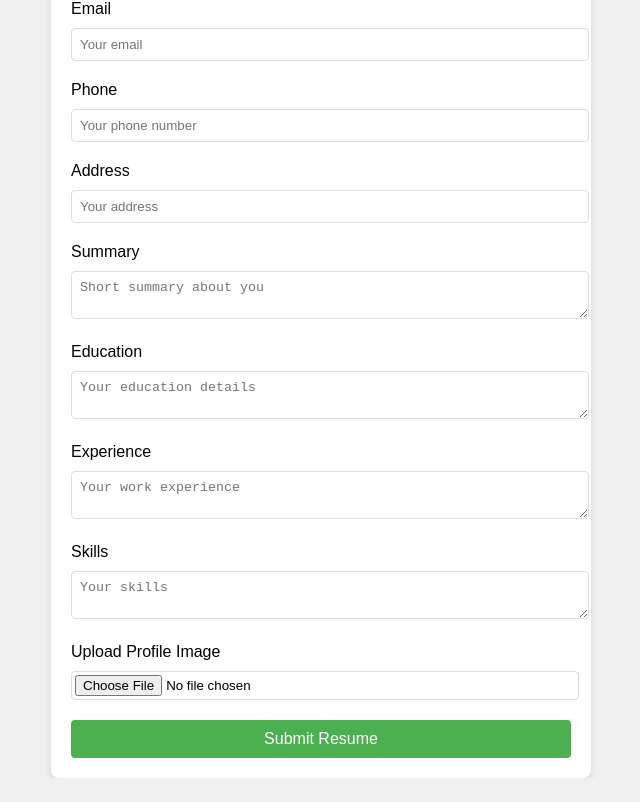
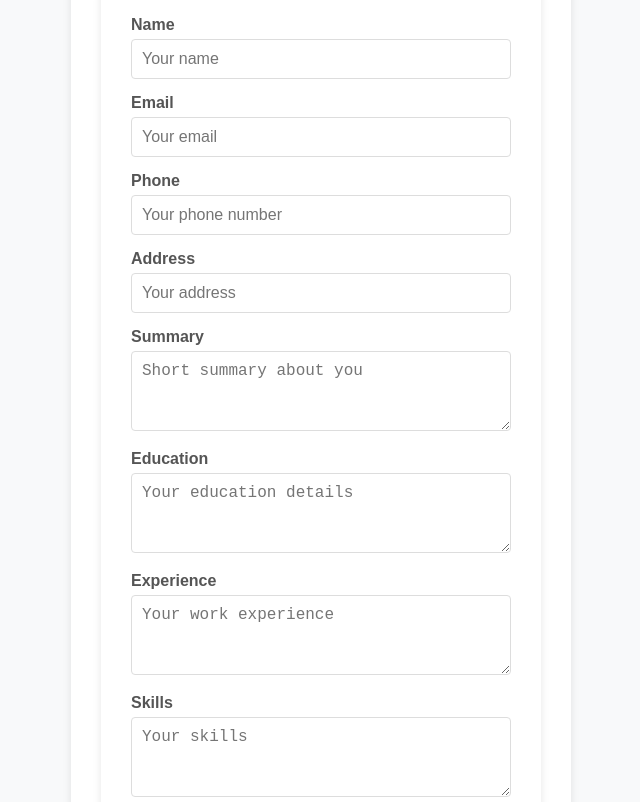
Before and after one commit to anasahmed07/Resume-Builder, a plain HTML site: page resum/with-imgbb/index.html in a window 1280 px wide. Shown: the part 101-903 px from the top of the page, without its empty margins (319-959 px from the left). Before the commit the page ends 879 px from the top, so only its background shows below. Drawn offline with Linux system fonts and the light colour scheme.

Commit message:
Add files via upload

```diff
--- /dev/null
+++ b/resum/with-imgbb/app.js
@@ -0,0 +1,77 @@
+const imageUploadInput = document.getElementById("imageUpload");
+const profileImage = document.getElementById("profileImage");
+const form = document.getElementById("resumeForm");
+
+const imgBBAPIKey = "aeddca2feda0d67f36a761852643695d"; // Replace with your ImgBB API Key
+
+imageUploadInput.addEventListener("change", async (e) => {
+  const file = e.target.files[0];
+
+  if (file) {
+    const formData = new FormData();
+    formData.append("image", file);
+
+    // Upload image to ImgBB API
+    const response = await fetch(
+      `https://api.imgbb.com/1/upload?key=${imgBBAPIKey}`,
+      {
+        method: "POST",
+        body: formData,
+      }
+    );
+
+    const data = await response.json();
+
+    if (data.success) {
+      // Image uploaded successfully
+      const imageUrl = data.data.url;
+      profileImage.src = imageUrl;
+      profileImage.style.display = "block";
+
+      // Update URL with image URL
+      updateURLWithImage(imageUrl);
+    } else {
+      alert("Image upload failed. Please try again.");
+    }
+  }
+});
+
+// Function to update the URL with form data and the image URL
+function updateURLWithImage(imageUrl) {
+  const queryParams = new URLSearchParams();
+  queryParams.set("name", document.getElementById("name").value);
+  queryParams.set("email", document.getElementById("email").value);
+  queryParams.set("phone", document.getElementById("phone").value);
+  queryParams.set("address", document.getElementById("address").value);
+  queryParams.set("summary", document.getElementById("summary").value);
+  queryParams.set("education", document.getElementById("education").value);
+  queryParams.set("experience", document.getElementById("experience").value);
+  queryParams.set("skills", document.getElementById("skills").value);
+  if (imageUrl) queryParams.set("image", imageUrl); // Add image URL to query parameters
+
+  // Update the URL with the new query parameters
+  history.replaceState(null, "", `${window.location.pathname}?${queryParams}`);
+}
+
+// Load data from URL
+function loadFromURL() {
+  const queryParams = new URLSearchParams(window.location.search);
+  document.getElementById("name").value = queryParams.get("name") || "";
+  document.getElementById("email").value = queryParams.get("email") || "";
+  document.getElementById("phone").value = queryParams.get("phone") || "";
+  document.getElementById("address").value = queryParams.get("address") || "";
+  document.getElementById("summary").value = queryParams.get("summary") || "";
+  document.getElementById("education").value =
+    queryParams.get("education") || "";
+  document.getElementById("experience").value =
+    queryParams.get("experience") || "";
+  document.getElementById("skills").value = queryParams.get("skills") || "";
+
+  const imageUrl = queryParams.get("image");
+  if (imageUrl) {
+    profileImage.src = imageUrl;
+    profileImage.style.display = "block";
+  }
+}
+
+window.addEventListener("DOMContentLoaded", loadFromURL);
--- a/resum/with-imgbb/index.html
+++ b/resum/with-imgbb/index.html
@@ -1,194 +1,106 @@
 <!DOCTYPE html>
 <html lang="en">
   <head>
-    <meta charset="UTF-8">
-    <meta name="viewport" content="width=device-width, initial-scale=1.0">
+    <meta charset="UTF-8" />
+    <meta name="viewport" content="width=device-width, initial-scale=1.0" />
     <title>Resume Builder</title>
-    <style>
-        body {
-            font-family: Arial, sans-serif;
-            margin: 0;
-            padding: 0;
-            display: flex;
-            justify-content: center;
-            align-items: center;
-            height: 100vh;
-            background-color: #f0f0f0;
-        }
-        .container {
-            background-color: white;
-            padding: 20px;
-            box-shadow: 0 4px 8px rgba(0, 0, 0, 0.1);
-            width: 100%;
-            max-width: 500px;
-            border-radius: 8px;
-        }
-        h1 {
-            text-align: center;
-            color: #333;
-        }
-        .form-group {
-            margin-bottom: 15px;
-        }
-        label {
-            display: block;
-            margin-bottom: 5px;
-        }
-        input, textarea {
-            width: 100%;
-            padding: 8px;
-            margin: 5px 0;
-            border: 1px solid #ddd;
-            border-radius: 4px;
-        }
-        input[type="file"] {
-            padding: 3px;
-        }
-        button {
-            background-color: #4CAF50;
-            color: white;
-            padding: 10px;
-            border: none;
-            width: 100%;
-            cursor: pointer;
-            border-radius: 4px;
-            font-size: 16px;
-        }
-        button:hover {
-            background-color: #45a049;
-        }
-        img {
-            width: 150px;
-            height: 150px;
-            object-fit: cover;
-            margin-bottom: 15px;
-            display: block;
-            margin-left: auto;
-            margin-right: auto;
-            border-radius: 50%;
-        }
-    </style>
+    <link rel="stylesheet" href="style.css" />
   </head>
   <body>
-
-<div class="container">
+    <div id="resumeForm" class="container">
       <h1>Resume Builder</h1>
       <form id="resumeForm">
         <div class="form-group">
           <label for="name">Name</label>
-            <input type="text" id="name" name="name" placeholder="Your name" required>
+          <input
+            type="text"
+            id="name"
+            name="name"
+            placeholder="Your name"
+            required
+          />
         </div>
         <div class="form-group">
           <label for="email">Email</label>
-            <input type="email" id="email" name="email" placeholder="Your email" required>
+          <input
+            type="email"
+            id="email"
+            name="email"
+            placeholder="Your email"
+            required
+          />
         </div>
         <div class="form-group">
           <label for="phone">Phone</label>
-            <input type="text" id="phone" name="phone" placeholder="Your phone number" required>
+          <input
+            type="text"
+            id="phone"
+            name="phone"
+            placeholder="Your phone number"
+            required
+          />
         </div>
         <div class="form-group">
           <label for="address">Address</label>
-            <input type="text" id="address" name="address" placeholder="Your address" required>
+          <input
+            type="text"
+            id="address"
+            name="address"
+            placeholder="Your address"
+            required
+          />
         </div>
         <div class="form-group">
           <label for="summary">Summary</label>
-            <textarea id="summary" name="summary" placeholder="Short summary about you"></textarea>
+          <textarea
+            id="summary"
+            name="summary"
+            placeholder="Short summary about you"
+          ></textarea>
         </div>
         <div class="form-group">
           <label for="education">Education</label>
-            <textarea id="education" name="education" placeholder="Your education details"></textarea>
+          <textarea
+            id="education"
+            name="education"
+            placeholder="Your education details"
+          ></textarea>
         </div>
         <div class="form-group">
           <label for="experience">Experience</label>
-            <textarea id="experience" name="experience" placeholder="Your work experience"></textarea>
+          <textarea
+            id="experience"
+            name="experience"
+            placeholder="Your work experience"
+          ></textarea>
         </div>
         <div class="form-group">
           <label for="skills">Skills</label>
-            <textarea id="skills" name="skills" placeholder="Your skills"></textarea>
+          <textarea
+            id="skills"
+            name="skills"
+            placeholder="Your skills"
+          ></textarea>
         </div>
         <div class="form-group">
           <label for="imageUpload">Upload Profile Image</label>
-            <input type="file" id="imageUpload" name="imageUpload" accept="image/*" required>
+          <input
+            type="file"
+            id="imageUpload"
+            name="imageUpload"
+            accept="image/*"
+            required
+          />
         </div>
-        <img id="profileImage" src="#" alt="Profile Image" style="display: none;">
+        <img
+          id="profileImage"
+          src="#"
+          alt="Profile Image"
+          style="display: none"
+        />
         <button type="submit">Submit Resume</button>
       </form>
     </div>
-
-<script>
-    const imageUploadInput = document.getElementById('imageUpload');
-    const profileImage = document.getElementById('profileImage');
-    const form = document.getElementById('resumeForm');
-
-    const imgBBAPIKey = 'aeddca2feda0d67f36a761852643695d';  // Replace with your ImgBB API Key
-
-    imageUploadInput.addEventListener('change', async (e) => {
-        const file = e.target.files[0];
-
-        if (file) {
-            const formData = new FormData();
-            formData.append('image', file);
-
-            // Upload image to ImgBB API
-            const response = await fetch(`https://api.imgbb.com/1/upload?key=${imgBBAPIKey}`, {
-                method: 'POST',
-                body: formData,
-            });
-
-            const data = await response.json();
-
-            if (data.success) {
-                // Image uploaded successfully
-                const imageUrl = data.data.url;
-                profileImage.src = imageUrl;
-                profileImage.style.display = 'block';
-
-                // Update URL with image URL
-                updateURLWithImage(imageUrl);
-            } else {
-                alert('Image upload failed. Please try again.');
-            }
-        }
-    });
-
-    // Function to update the URL with form data and the image URL
-    function updateURLWithImage(imageUrl) {
-        const queryParams = new URLSearchParams();
-        queryParams.set('name', document.getElementById('name').value);
-        queryParams.set('email', document.getElementById('email').value);
-        queryParams.set('phone', document.getElementById('phone').value);
-        queryParams.set('address', document.getElementById('address').value);
-        queryParams.set('summary', document.getElementById('summary').value);
-        queryParams.set('education', document.getElementById('education').value);
-        queryParams.set('experience', document.getElementById('experience').value);
-        queryParams.set('skills', document.getElementById('skills').value);
-        if (imageUrl) queryParams.set('image', imageUrl); // Add image URL to query parameters
-
-        // Update the URL with the new query parameters
-        history.replaceState(null, '', `${window.location.pathname}?${queryParams}`);
-    }
-
-    // Load data from URL
-    function loadFromURL() {
-        const queryParams = new URLSearchParams(window.location.search);
-        document.getElementById('name').value = queryParams.get('name') || '';
-        document.getElementById('email').value = queryParams.get('email') || '';
-        document.getElementById('phone').value = queryParams.get('phone') || '';
-        document.getElementById('address').value = queryParams.get('address') || '';
-        document.getElementById('summary').value = queryParams.get('summary') || '';
-        document.getElementById('education').value = queryParams.get('education') || '';
-        document.getElementById('experience').value = queryParams.get('experience') || '';
-        document.getElementById('skills').value = queryParams.get('skills') || '';
-
-        const imageUrl = queryParams.get('image');
-        if (imageUrl) {
-            profileImage.src = imageUrl;
-            profileImage.style.display = 'block';
-        }
-    }
-
-    window.addEventListener('DOMContentLoaded', loadFromURL);
-</script>
-
+    <script src="app.js"></script>
   </body>
 </html>
--- /dev/null
+++ b/resum/with-imgbb/style.css
@@ -0,0 +1,83 @@
+* {
+    margin: 0;
+    padding: 0;
+    box-sizing: border-box;
+  }
+
+  body {
+    display: flex;
+    justify-content: center;
+    align-items: center;
+    min-height: 100vh;
+    font-family: Arial, sans-serif;
+    background-color: #f8f9fa;
+    padding: 20px;
+  }
+
+  #resumeForm {
+    background-color: #ffffff;
+    padding: 30px;
+    width: 100%;
+    max-width: 500px;
+    border-radius: 8px;
+    box-shadow: 0 4px 8px rgba(0, 0, 0, 0.1);
+    text-align: left;
+  }
+
+  .form-image {
+    width: 100px;
+    height: 100px;
+    border-radius: 50%;
+    margin: 0 auto 15px;
+    object-fit: cover;
+    display: block;
+  }
+
+  h2 {
+    text-align: center;
+    color: #333;
+    margin-bottom: 20px;
+    font-size: 24px;
+  }
+
+  label {
+    display: block;
+    margin-bottom: 5px;
+    font-weight: bold;
+    color: #555;
+    text-align: left;
+  }
+
+  input[type="text"],
+  input[type="email"],
+  input[type="tel"],
+  input[type="file"],
+  textarea {
+    width: 100%;
+    padding: 10px;
+    margin-bottom: 15px;
+    border: 1px solid #ddd;
+    border-radius: 4px;
+    font-size: 16px;
+  }
+
+  textarea {
+    resize: vertical;
+    min-height: 80px;
+  }
+
+  button[type="submit"] {
+    width: 100%;
+    padding: 12px;
+    background-color: #007bff;
+    color: white;
+    border: none;
+    border-radius: 4px;
+    font-size: 16px;
+    cursor: pointer;
+    transition: background-color 0.3s ease;
+  }
+
+  button[type="submit"]:hover {
+    background-color: #0056b3;
+  }
```
Also changed, not shown: resum/app.js (+31 -28 lines), resum/index.html (+48 -13 lines). Lines whose indentation alone changed are shown as unchanged.
